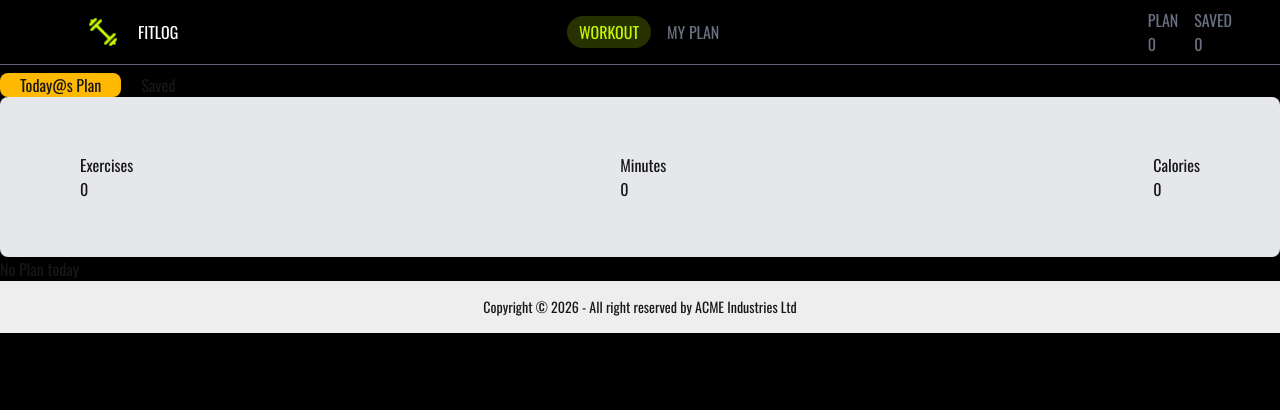
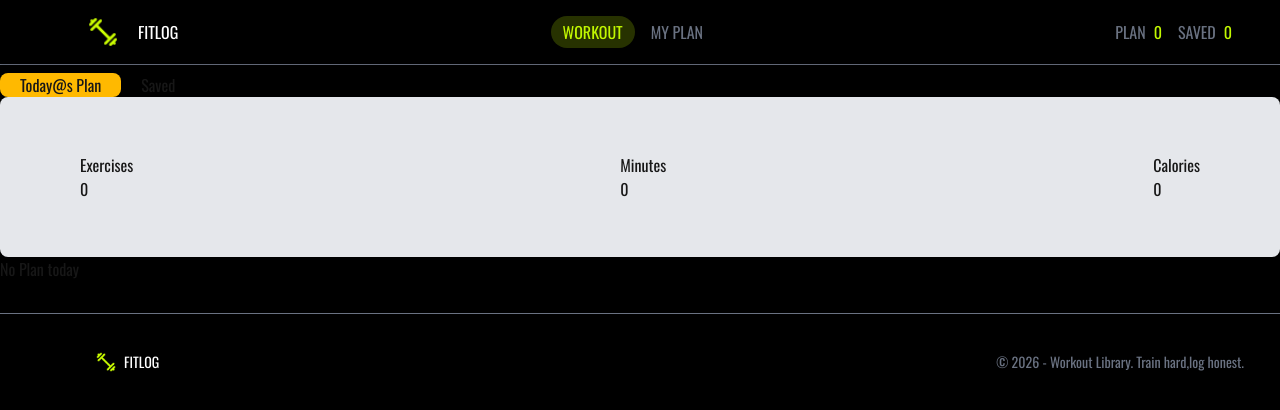
Before and after one commit to nishattasnimtonni5-lang/b-14-A-06, a Next.js app: page /apps in a window 1280 px wide. Shown: the top 410 px of the page. Built offline with nearby package versions, Linux system fonts and the light colour scheme.

Commit message:
style details button

```diff
--- a/src/components/Apps/WorkoutAddButton.tsx
+++ b/src/components/Apps/WorkoutAddButton.tsx
@@ -21,9 +21,9 @@ const handleSave=()=>{
     toast.success(`${data.name} added to saved plan.`)
 }
     return (
-        <div className='gap-5'>
+        <div className='flex gap-5'>
             <button onClick={()=>handleAdd()}
-            className='bg-[#C2F800] py-3 px-3 rounded-lg'>Add to today@s plan</button>
+            className='bg-[#C2F800] py-3 px-3 rounded-lg  hover:bg-white hover:text-black'>Add to today&apos;s plan</button>
                    <button
                    onClick={()=>handleSave()}
                    >Save for later</button>
--- a/src/components/Homepage/Banner.tsx
+++ b/src/components/Homepage/Banner.tsx
@@ -20,7 +20,7 @@ const BannerPage = () => {
 
 <p className=' text-[#9CA3AF]'>into today&apos;s plan, and watch the week&apos;s work add up.</p>
        </div>
-      <Link href="#workouts" className='bg-[#C2F800] px-5 py-2 rounded-2xl text-sm ' >BROWSE WORKOUTS</Link>
+      <Link href="#workouts" className='bg-[#C2F800] hover:bg-white hover:text-black px-5 py-2 rounded-2xl text-sm ' >BROWSE WORKOUTS</Link>
         </div>
         <Image src={BannerImg} alt="Banner" className='mx-35'/>
 
--- a/src/components/Homepage/WorkoutList.tsx
+++ b/src/components/Homepage/WorkoutList.tsx
@@ -7,8 +7,8 @@ const WorkoutList =async () => {
     const data=await getAllCategory();
     return (
         <section id="workouts">
-            <h2 className='text-white'>THE LIBRARY</h2>
-            <p className='text-[#9CA3AF]'>Twelve lifts covering every major muscle group.</p>
+            <h2 className='text-white pl-10 text-xl pb-2 pt-5'>THE LIBRARY</h2>
+            <p className='text-[#9CA3AF] pl-10 pb-4'>Twelve lifts covering every major muscle group.</p>
         <div className='grid grid-cols-3 gap-3 px-5 '>
             {
                 data.map((workout:Iworkout,ind:number)=>
--- a/src/components/shared/Footer.tsx
+++ b/src/components/shared/Footer.tsx
@@ -1,13 +1,21 @@
+import Image from 'next/image';
 import React from 'react';
+import NavImage  from '@/assets/logo.png';
 
 const Footer = () => {
     return (
-        <div>
-            <footer className="footer sm:footer-horizontal footer-center bg-base-300 text-base-content p-4">
+        <div className='pt-8'>
+ <hr className=' w-full py-1 border-gray-500'/>
+            <footer className="footer sm:footer-horizontal flex justify-between footer-center bg-black text-base-content h-20  p-4">
+ <div className="flex items-center gap-2 pl-20">
+     <Image src={NavImage} alt="navbarimage" width={20} height={40} />
+   <h4 className='text-white'> FITLOG</h4>
+   </div>
   <aside>
-    <p>Copyright © {new Date().getFullYear()} - All right reserved by ACME Industries Ltd</p>
+    <p className='text-gray-500 pr-5'>© {new Date().getFullYear()} - Workout Library. Train hard,log honest.</p>
   </aside>
 </footer>
+
         </div>
     );
 };
--- a/src/components/shared/NavBar.tsx
+++ b/src/components/shared/NavBar.tsx
@@ -7,7 +7,7 @@ import PlanCount from './PLanAndSaved';
 const NavBar = () => {
 
     return (
-        <div>
+        <div className='sticky top-0 z-50'>
             <nav className="navbar shadow-sm flex justify-between items-center bg-black">
   <div className="flex items-center gap-5 pl-20">
     <Image src={NavImg} alt="navbarimage" width={30} height={40} />
@@ -21,8 +21,8 @@ const NavBar = () => {
        </ul>
 
         <ul className='flex gap-4 px-10'>
-         <li> <Link href="/apps" className='text-gray-500'>PLAN <PlanCount type='today'/></Link></li>
-          <li><Link href="/apps" className='text-gray-500'>SAVED<PlanCount type='saved'/></Link></li>
+         <li> <Link href="/apps" className='text-gray-500 flex gap-2'>PLAN <PlanCount type='today'/></Link></li>
+          <li><Link href="/apps" className='text-gray-500 flex gap-2'>SAVED<PlanCount type='saved'/></Link></li>
         </ul>
          </nav>
 
--- a/src/components/shared/PLanAndSaved.tsx
+++ b/src/components/shared/PLanAndSaved.tsx
@@ -12,7 +12,7 @@ const PlanCount = ({type}:PlanAndSavedProps) => {
     }
     const {todayPlan,savedPlan}=context;
     return (
-        <div>
+        <div className='text-[#C2F800]'>
             {type=== 'today' ?todayPlan.length:savedPlan.length}
         </div>
     );
--- a/src/components/shared/WorkoutCard.tsx
+++ b/src/components/shared/WorkoutCard.tsx
@@ -10,7 +10,7 @@ interface IWorkoutProps{
 const WorkoutCard = ({workout}:IWorkoutProps) => {
     return (
         <Link href={`/apps/${workout.id}`} className='py-1 px-1'>
-        <div className='border border-gray-500 bg-[#222630] pb-5 rounded-lg overflow-hidden transition-all duration-200 hover:border-[#C2F800] ease-out hover:-translate-y-1 hover:-shadow-xl hover:shadow-lg  '>
+        <div className='border border-gray-500 bg-[#222630] pb-5 rounded-lg overflow-hidden transition-all duration-200 hover:border-[#C2F800] ease-out hover:-translate-y-1 hover:-shadow-xl hover:shadow-lg   '>
             <Image src={workout.image} alt="workoutImg" width={150} height={100} className=' w-full h-70' />
           <div>
            <div className='flex gap-3 py-4 px-7'>
--- a/src/lib/Apps.ts
+++ b/src/lib/Apps.ts
@@ -1,12 +1,17 @@
 import { Iworkout } from "@/types/workout.type";
 
 export const getAllCategory=async()=>{
-const res=await fetch('https://api.abcz.workers.dev/api/fitlog');
+const res=await fetch('https://api.api-store.workers.dev/api/fitlog');
 const data=res.json()
 return data;
 }
 export const getWorkoutDetails=async(id:string):Promise<Iworkout>=>{
-  const res=await fetch(` https://api.abcz.workers.dev/api/fitlog/${id}`)
+  const res=await fetch(`https://api.api-store.workers.dev/api/fitlog/${id}`,{
+    next:{revalidate:60}
+  })
+ if(!res.ok){
+  throw new Error(`Failed to fetch workout details. Status:${res.status}`)
+ }
   const data= await res.json();
   return data;
 }
```
